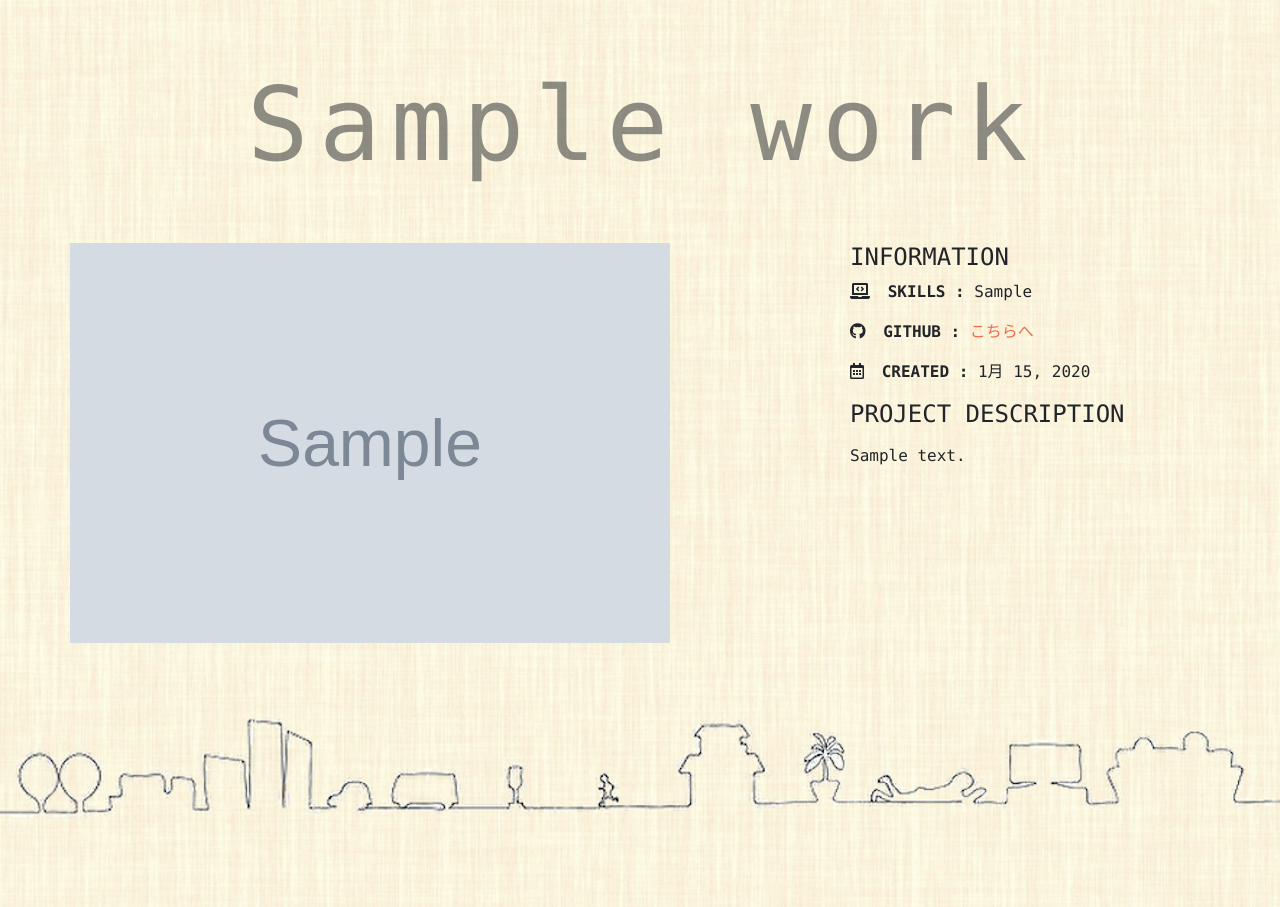
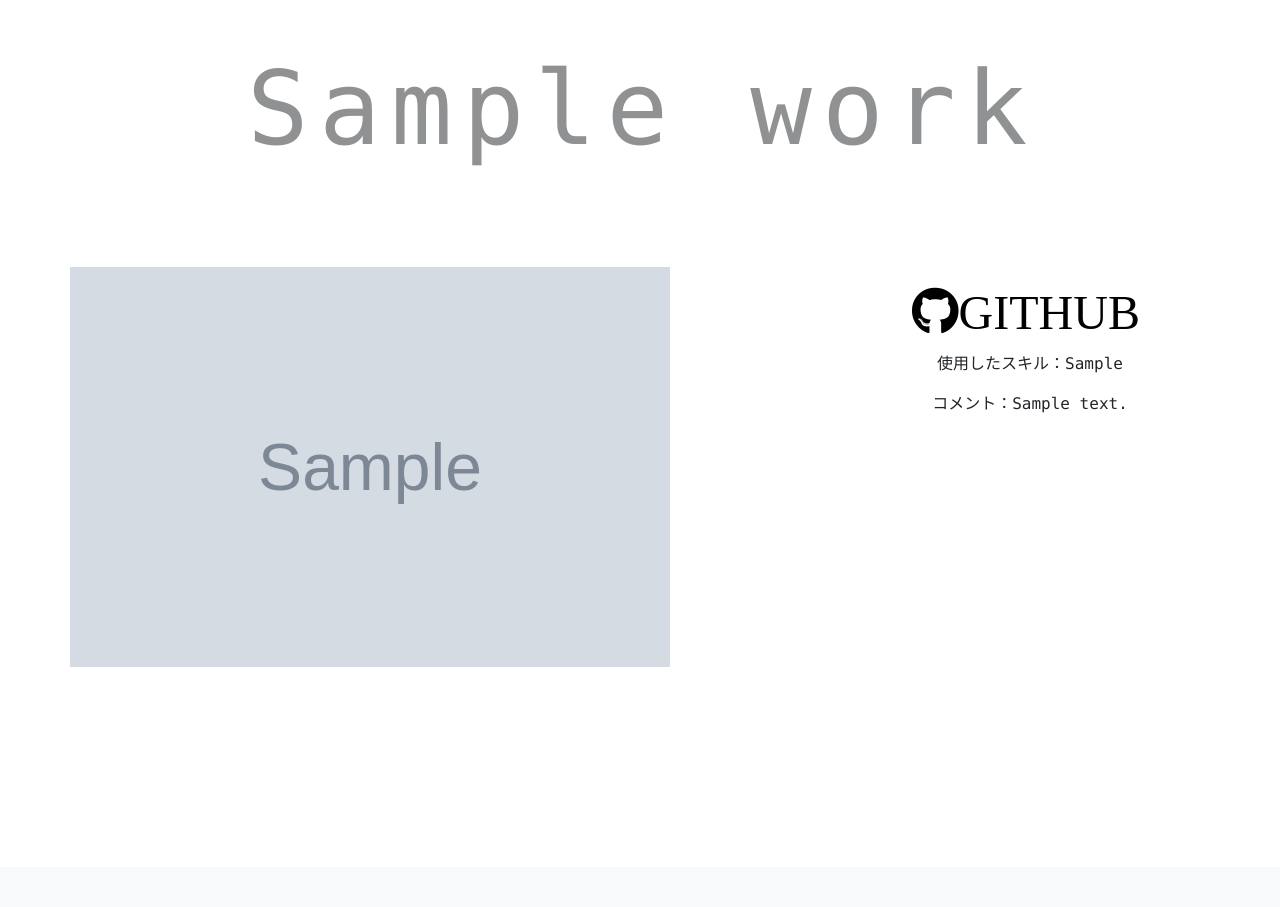
Before and after one commit to reomatsuoka/about-to-reo, a Django app: page /detail/1/ in a window 1280 px wide. Shown: the part 76-983 px from the top of the page. After the commit the page ends 743 px from the top, so only its background shows below. Run offline with Django 3.2, Linux system fonts and the light colour scheme; tables that the repository leaves empty hold one stand-in row (values such as "Sample post"); grey boxes marked "Sample" are stand-in pictures; some libraries are stand-ins or nearby versions.

Commit message:
一部修正

```diff
--- a/app/static/css/style.css
+++ b/app/static/css/style.css
@@ -151,20 +151,27 @@ main {
 }
 /* Work部分 */
 
-/* .work-thumbnail {
+.work-thumbnail {
     overflow: hidden;
     position: relative;
-} */
+}
+
+.work-img-place{
+    height: 240px;
+    width: 100%;
+    overflow: hidden;
+}
 
 .work-img {
     object-fit: cover;
     height: 240px;
-    width: 300px;
+    width: 100%;
+    transition-duration: 0.3s;
 }
+
 .work-img:hover{
-    transform:scale(1.3,1.3);
+    transform:scale(1.3);
     transition-duration: 0.3s;
-
 }
 
 .work-title {
@@ -180,11 +187,11 @@ main {
     transform: translateY(70px);
     transition: all 0.2s ease-in-out;
 }
-/*
-.work-thumbnail:hover  {
+
+.work-thumbnail:hover .work-title  {
     transform: translateY(0px);
     opacity: 1;
-} */
+}
 
 .work-detail-image img{
     object-fit: cover;
@@ -192,13 +199,19 @@ main {
 }
 
 .link-color {
-    color: #ee6c4d;
+    color: black;
 }
 
 .link-color:hover {
-    color: #c56c55;
+    color: rgb(10, 140, 226);
     text-decoration: none;
 }
+
+.wait{
+    font-weight: bold;
+}
+
+
 
 .de{
     padding-bottom: 0;
@@ -230,14 +243,11 @@ main {
     padding-top: 1rem;
     padding-bottom: 2rem;
 }
-.list-group-item{
+/* .list-group-item{
     font-size: 1.7rem;
     background-color: unset;
-}
-/* .intro-sub{
-    padding-bottom: 2rem;
-    margin-top: -40px;
 } */
+
 .paiza-photo{
     max-width: 300px;
     height: auto;
--- a/app/templates/app/base.html
+++ b/app/templates/app/base.html
@@ -10,7 +10,7 @@
 	<meta charset="UTF-8">
     <meta name="viewport" content="width=device-width,inital-scale=1">
 	<title>About to Reo</title>
-	<link rel="icon" href="{% static 'img/logo2.png' %}">
+	<link rel="icon" href="{% static 'img/reo_icon2.jpg' %}">
 	<meta name="description" content="松岡玲央のポートフォリオです。">
     <link rel="stylesheet" href="https://cdnjs.cloudflare.com/ajax/libs/font-awesome/5.15.1/css/all.min.css">
     <link rel="stylesheet" href="https://stackpath.bootstrapcdn.com/bootstrap/4.3.1/css/bootstrap.min.css" integrity="sha384-ggOyR0iXCbMQv3Xipma34MD+dH/1fQ784/j6cY/iJTQUOhcWr7x9JvoRxT2MZw1T" crossorigin="anonymous">
@@ -47,7 +47,7 @@
         </div>
     </nav>
 
-    <main>
+    <main class="bg-white">
         {% block content %}
         {% endblock %}
     </main>
--- a/app/templates/app/contact.html
+++ b/app/templates/app/contact.html
@@ -3,7 +3,6 @@
 {% load widget_tweaks %}
 
 {% block content %}
-<div class="con jumbotron jumbotron-fluid" style="background: url({% static 'img/contact_bg.jpg' %}) no-repeat">
 <h2 class="mb-4 detail-title text-center">Contact Me</h2>
 <div class="card text-center contact mx-auto rounded">
     <div class="card-body">
@@ -24,6 +23,6 @@
         </form>
     </div>
 </div>
-</div>
+
 
 {% endblock %}
--- a/app/templates/app/detail.html
+++ b/app/templates/app/detail.html
@@ -3,10 +3,8 @@
 
 {% block content %}
 
-<div class="jumbotron jumbotron-fluid mb-0"
-    style="background: url({% static 'img/contact_bg.jpg' %}) fixed no-repeat">
 <div class="detail-page container">
-        <h1 class="mb-2 detail-title text-center">{{ work_data.title }}</h1>
+    <h1 class="my-5 detail-title text-center">{{ work_data.title }}</h1>
     <div class="row">
         <div class="col-md-8">
             <a href="{{ work_data.url }}" class="stretched-link detail-btn"><img src="{{ work_data.image.url }}"
@@ -14,6 +12,24 @@
             </a>
         </div>
         <div class="col-md-4">
+            <div class="card text-center">
+                <div class="card-body col-12">
+                    <div class="card-icon">
+                        {% if work_data.url %}
+                        <a class="link-color" href="{{ work_data.url }}" target="_blank">
+                        <i class="fab fa-github fa-3x mr-2">GITHUB</i>
+                        </a>
+                        {% else %}
+                            <p class="wait">現在、作成中の為しばらくお待ち下さい。</p>
+                        {% endif %}
+                    </div>
+                    <p class="mt-3">使用したスキル：{{ work_data.skill }}</p>
+                    <p>コメント：{{ work_data.description|linebreaksbr }}</p>
+                </div>
+
+            </div>
+        </div>
+        <!-- <div class="col-md-4">
             <h4 class="">INFORMATION</h4>
             <p>
                 <i class="fas fa-laptop-code mr-2"></i>
@@ -36,48 +52,8 @@
             </p>
             <h4 class="mb-3">PROJECT DESCRIPTION</h4>
             <p>{{ work_data.description|linebreaksbr }}</p>
+        </div> -->
     </div>
-        </div>
-    </div>
-</div>
-<!-- <h1 class="mb-4">{{ work_data.title }}</h1>
-        <div class="col-6 card work-detail-image">
-            <a href="{{ work_data.url }}" class="stretched-link detail-btn"><img src="{{ work_data.image.url }}"
-                    class="img-fluid detail-img" alt=""></a>
-        </div>
-
-        <div class="row col-6 ml-0">
-            <div class="col-sm-4 mb-4">
-                <h4 class="mb-3">INFORMATION</h4>
-                <p>
-                    <i class="fas fa-laptop-code mr-2"></i>
-                    <span class="font-weight-bolder">SKILLS : </span>
-                    {{ work_data.skill }}
-                </p>
-                <hr>
-                <p>
-                    <i class="fab fa-github mr-2"></i>
-                    <span class="font-weight-bolder">GITHUB : </span>
-                    {% if work_data.url %}
-                    <a class="link-color" href="{{ work_data.url }}" target="_blank">Link</a>
-                    {% else %}
-                    Private
-                    {% endif %}
-                </p>
-                <hr>
-                <p>
-                    <i class="far fa-calendar-alt mr-2"></i>
-                    <span class="font-weight-bolder">CREATED : </span>
-                    {{ work_data.created }}
-                </p>
-                <hr>
-            </div>
-            <div class="col-sm-8 mb-5 ">
-                <h4 class="mb-3">PROJECT DESCRIPTION</h4>
-                <p>{{ work_data.description|linebreaksbr }}</p>
-            </div>
-        </div> -->
-<!-- </div> -->
 </div>
 
 {% endblock %}
```
Also changed, not shown: app/templates/app/index.html (+15 -17 lines), app/static/img/reo_icon.png (added), app/static/img/reo_icon2.jpg (added). Lines whose indentation alone changed are shown as unchanged.
